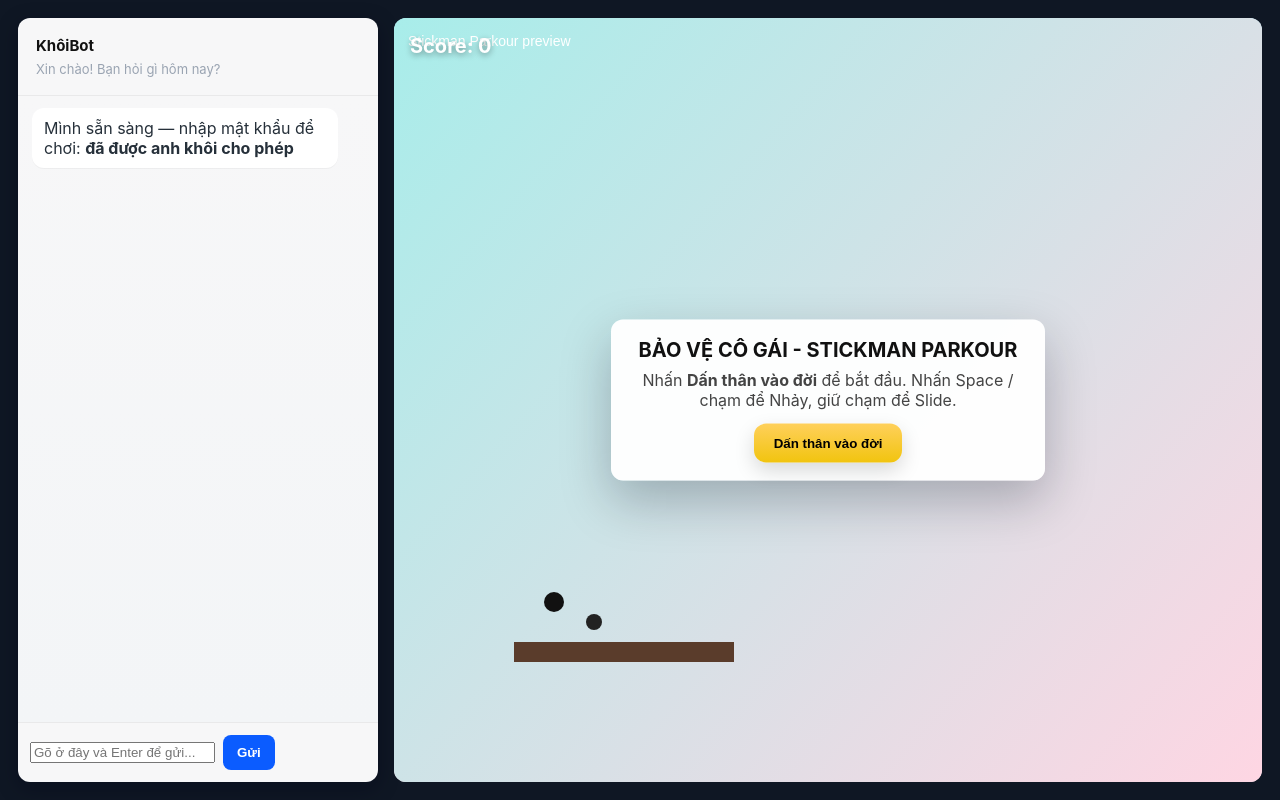
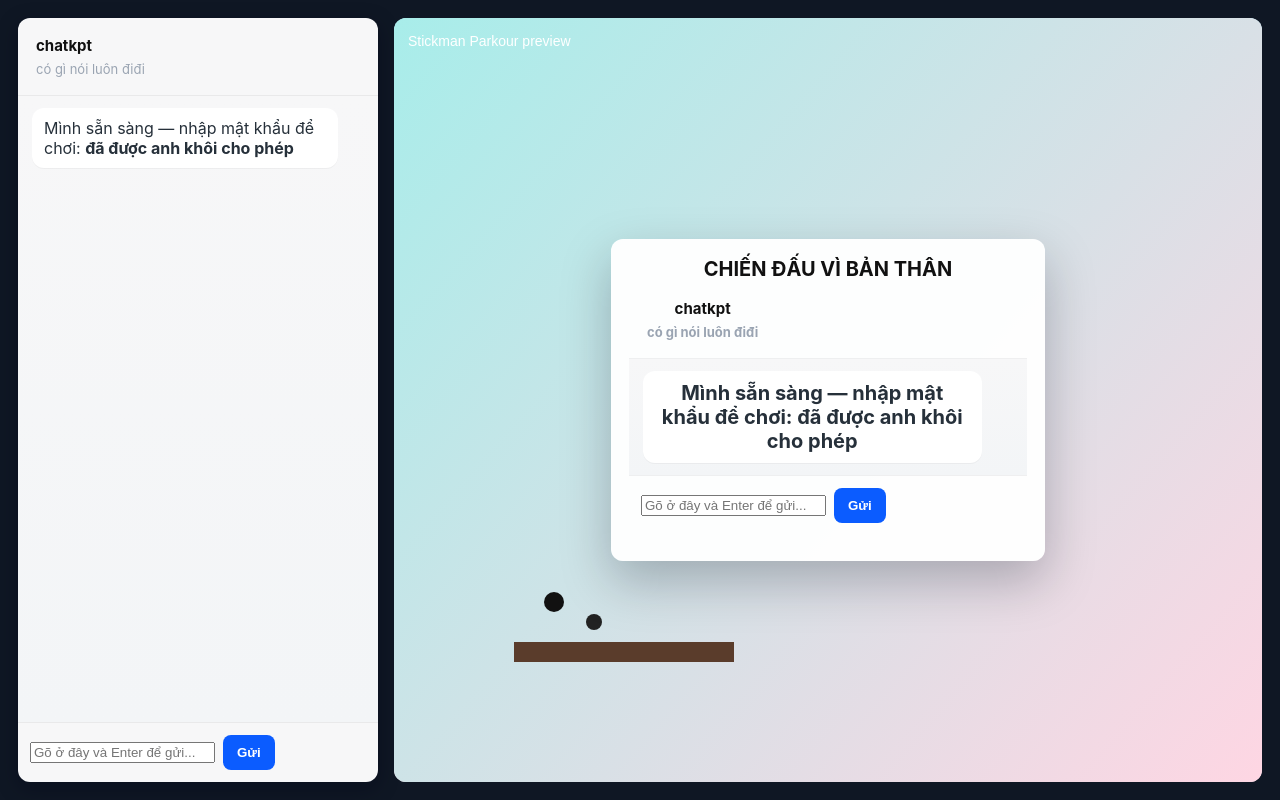
Before and after one commit to nknvn/nknvn.github.io, a plain HTML site: page index.html in a window 1280 px wide. Drawn offline with Linux system fonts and the light colour scheme.

Commit message:
Update index.html

```diff
--- a/index.html
+++ b/index.html
@@ -169,8 +169,8 @@
   <div class="left">
     <div class="chat-header">
       <div>
-        <div class="brand">KhôiBot</div>
-        <div class="welcome">Xin chào! Bạn hỏi gì hôm nay?</div>
+        <div class="brand">chatkpt</div>
+        <div class="welcome">có gì nói luôn điđi</div>
       </div>
     </div>
 
@@ -192,7 +192,32 @@
 
       <!-- Start overlay -->
       <div class="start-overlay" id="start-overlay">
-        <h2>BẢO VỆ CÔ GÁI - STICKMAN PARKOUR</h2>
+        <h2>CHIẾN ĐẤU VÌ BẢN THÂN    <div class="chat-header">
+      <div>
+        <div class="brand">chatkpt</div>
+        <div class="welcome">có gì nói luôn điđi</div>
+      </div>
+    </div>
+
+    <div class="history" id="history">
+      <!-- initial instruction/history slot; will load first question later -->
+      <div class="bubble bot" id="init-bot">Mình sẵn sàng — nhập mật khẩu để chơi: <strong>đã được anh khôi cho phép</strong></div>
+    </div>
+
+    <div class="composer">
+      <input id="chat-input" placeholder="Gõ ở đây và Enter để gửi..." autocomplete="off" />
+      <button id="send-btn">Gửi</button>
+    </div>
+  </div>
+
+  <!-- RIGHT: GAME -->
+  <div class="right">
+    <div id="game-wrap">
+      <canvas id="game"></canvas>
+
+      <!-- Start overlay -->
+      <div class="start-overlay" id="start-overlay">
+        <h2>CHIẾN ĐẤU VÌ BẢN THÂN - STICKMAN PARKOUR</h2>
         <p>Nhấn <strong>Dấn thân vào đời</strong> để bắt đầu. Nhấn Space / chạm để Nhảy, giữ chạm để Slide.</p>
         <button class="big-btn" id="start-btn">Dấn thân vào đời</button>
       </div>
```
